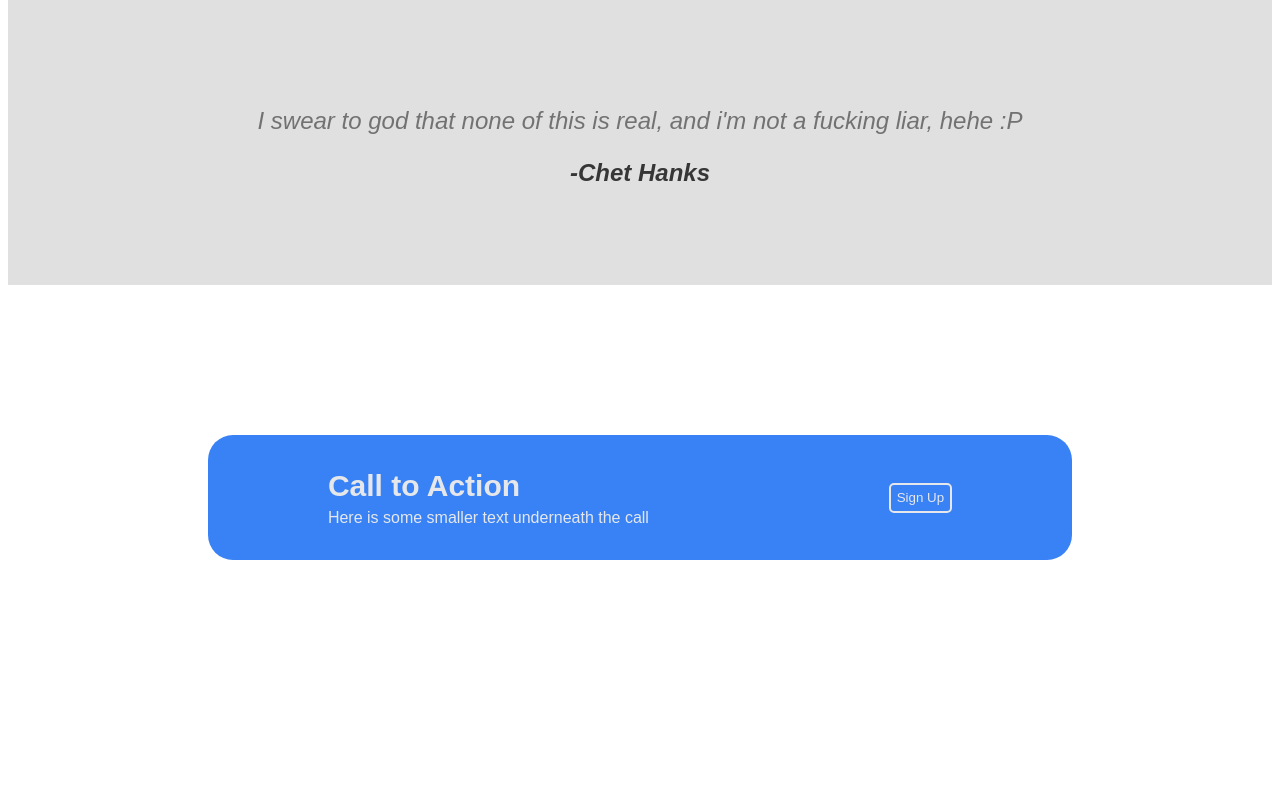
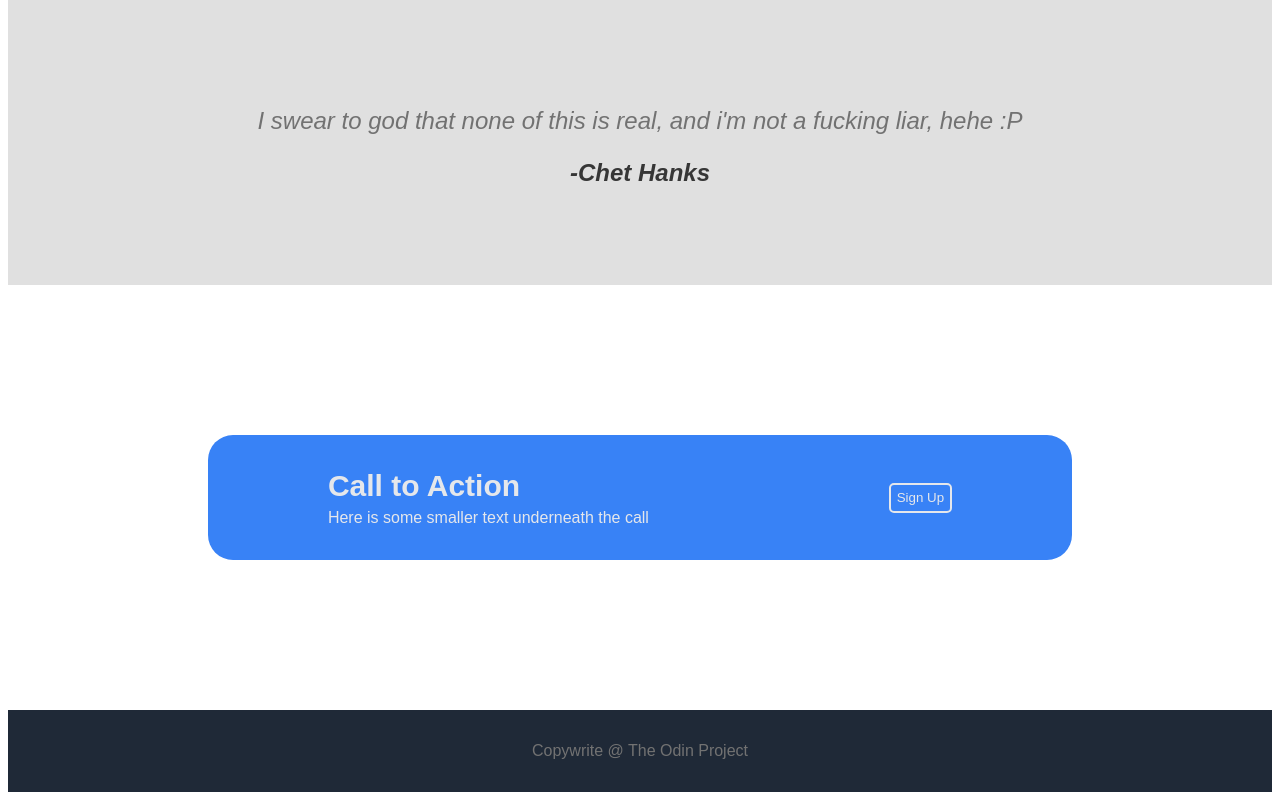
Before and after one commit to fighawkins/Landing_page, a plain HTML site: page index.html in a window 1280 px wide. Shown: the part 853-1653 px from the top of the page. Before the commit the page ends 1563 px from the top, so only its background shows below. Drawn offline with Linux system fonts and the light colour scheme.

Commit message:
first draft entire page

```diff
--- a/index.html
+++ b/index.html
@@ -63,5 +63,8 @@
         <button class="call_button">Sign Up</button>
     </div>
   </div>
+  <div class="footer">
+    <p>Copywrite @ The Odin Project</p>
+  </div>
 </body>
 </html>
--- a/styles.css
+++ b/styles.css
@@ -11,6 +11,7 @@
   padding: 16px;
   background-color: #1f2937;
   margin: 0px;
+
 }
 
 ul {
@@ -195,3 +196,7 @@
   flex-direction: column;
   gap: 6px;
 }
+
+.footer {
+color: #727272;
+}
```
